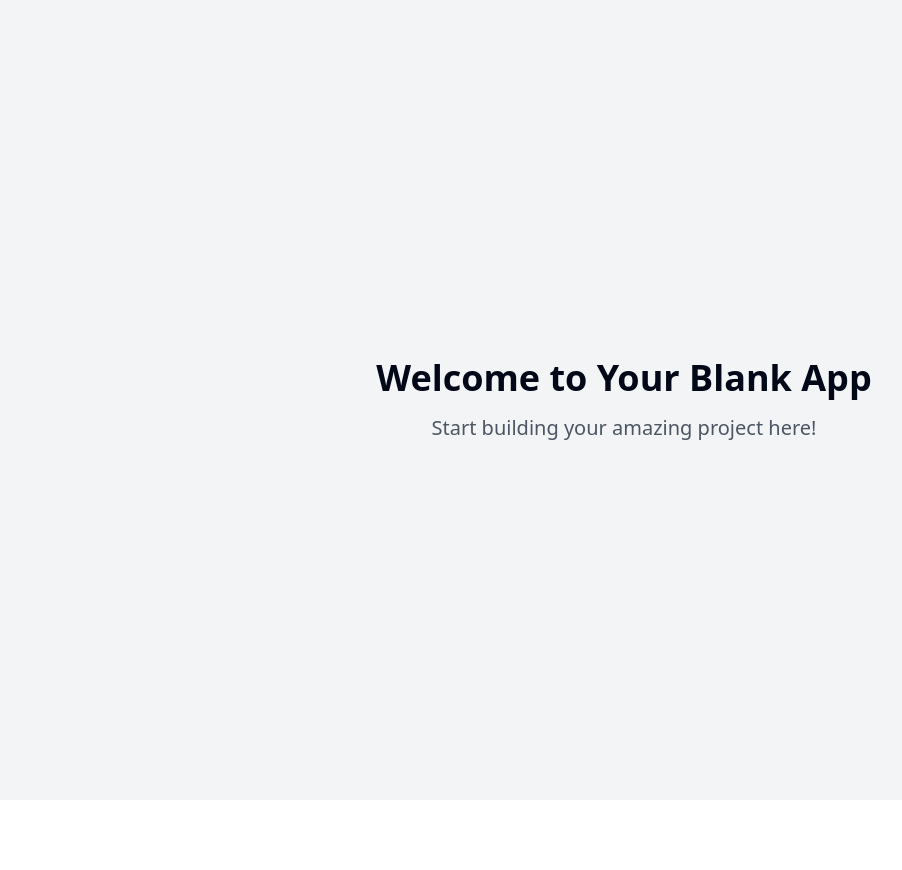
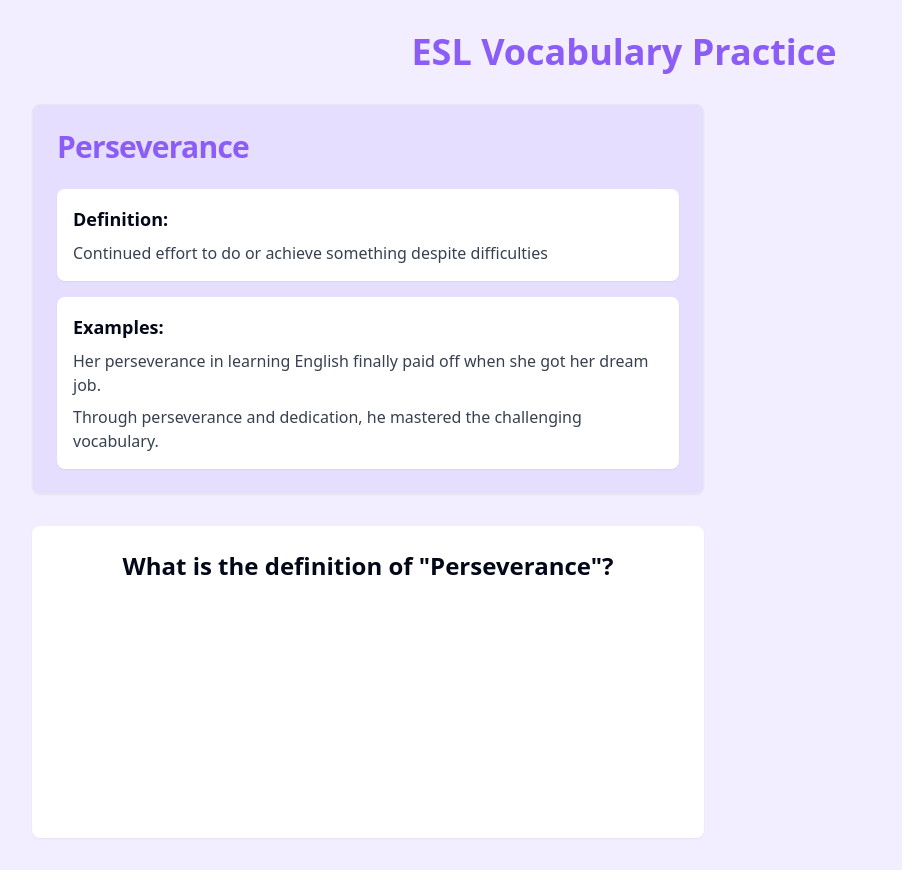
Before and after one commit to daveynj/vocabloom-explore, a React (Vite) app: page / in a window 1280 px wide. Shown: the whole page, without its empty margins (16-918 px from the left). Before the commit the page ends 800 px from the top, so only its background shows below. Built offline with nearby package versions, Linux system fonts and the light colour scheme.

Commit message:
Add vocabulary teaching app
Implement a new application feature that teaches vocabulary for ESL students. The app will include a word, its definition, two example sentences, and a multiple-choice quiz.
[skip gpt_engineer]

```diff
--- /dev/null
+++ b/src/components/VocabularyQuiz.tsx
@@ -0,0 +1,55 @@
+import React, { useState } from "react";
+import { Button } from "@/components/ui/button";
+import { toast } from "sonner";
+
+interface QuizProps {
+  word: string;
+  correctDefinition: string;
+  options: string[];
+}
+
+const VocabularyQuiz = ({ word, correctDefinition, options }: QuizProps) => {
+  const [selectedAnswer, setSelectedAnswer] = useState<string | null>(null);
+  const [isCorrect, setIsCorrect] = useState<boolean | null>(null);
+
+  const handleAnswer = (answer: string) => {
+    setSelectedAnswer(answer);
+    const correct = answer === correctDefinition;
+    setIsCorrect(correct);
+
+    if (correct) {
+      toast.success("Correct! Well done!");
+    } else {
+      toast.error("Incorrect. Try again!");
+    }
+  };
+
+  const getButtonClass = (option: string) => {
+    if (!selectedAnswer) return "bg-white hover:bg-gray-100";
+    if (option === correctDefinition) return "bg-success text-success-foreground";
+    if (option === selectedAnswer) return "bg-error text-error-foreground";
+    return "bg-white hover:bg-gray-100";
+  };
+
+  return (
+    <div className="w-full max-w-2xl p-6 bg-white rounded-lg shadow-sm space-y-4">
+      <h2 className="text-2xl font-bold text-center mb-6">
+        What is the definition of "{word}"?
+      </h2>
+      <div className="grid grid-cols-1 gap-4">
+        {options.map((option, index) => (
+          <Button
+            key={index}
+            onClick={() => handleAnswer(option)}
+            disabled={selectedAnswer !== null}
+            className={`w-full p-4 text-left ${getButtonClass(option)}`}
+          >
+            {option}
+          </Button>
+        ))}
+      </div>
+    </div>
+  );
+};
+
+export default VocabularyQuiz;
--- /dev/null
+++ b/src/components/WordCard.tsx
@@ -0,0 +1,36 @@
+import React from "react";
+import { Card, CardContent, CardHeader, CardTitle } from "@/components/ui/card";
+
+interface WordCardProps {
+  word: string;
+  definition: string;
+  examples: string[];
+}
+
+const WordCard = ({ word, definition, examples }: WordCardProps) => {
+  return (
+    <Card className="w-full max-w-2xl bg-secondary animate-fade-in">
+      <CardHeader>
+        <CardTitle className="text-3xl font-bold text-primary">{word}</CardTitle>
+      </CardHeader>
+      <CardContent className="space-y-4">
+        <div className="bg-white p-4 rounded-lg shadow-sm">
+          <h3 className="font-semibold text-lg mb-2">Definition:</h3>
+          <p className="text-gray-700">{definition}</p>
+        </div>
+        <div className="bg-white p-4 rounded-lg shadow-sm">
+          <h3 className="font-semibold text-lg mb-2">Examples:</h3>
+          <ul className="space-y-2">
+            {examples.map((example, index) => (
+              <li key={index} className="text-gray-700">
+                {example}
+              </li>
+            ))}
+          </ul>
+        </div>
+      </CardContent>
+    </Card>
+  );
+};
+
+export default WordCard;
--- a/src/pages/Index.tsx
+++ b/src/pages/Index.tsx
@@ -1,11 +1,42 @@
-// Update this page (the content is just a fallback if you fail to update the page)
+import React from "react";
+import WordCard from "@/components/WordCard";
+import VocabularyQuiz from "@/components/VocabularyQuiz";
+
+// This would typically come from an API or database
+const sampleWord = {
+  word: "Perseverance",
+  definition: "Continued effort to do or achieve something despite difficulties",
+  examples: [
+    "Her perseverance in learning English finally paid off when she got her dream job.",
+    "Through perseverance and dedication, he mastered the challenging vocabulary.",
+  ],
+  quizOptions: [
+    "Continued effort to do or achieve something despite difficulties",
+    "The act of giving up when things get tough",
+    "A short break between activities",
+    "A type of celebration or festival",
+  ],
+};
 
 const Index = () => {
   return (
-    <div className="min-h-screen flex items-center justify-center bg-gray-100">
-      <div className="text-center">
-        <h1 className="text-4xl font-bold mb-4">Welcome to Your Blank App</h1>
-        <p className="text-xl text-gray-600">Start building your amazing project here!</p>
+    <div className="min-h-screen bg-secondary/50 py-8 px-4">
+      <div className="container mx-auto space-y-8">
+        <h1 className="text-4xl font-bold text-center text-primary mb-8">
+          ESL Vocabulary Practice
+        </h1>
+
+        <WordCard
+          word={sampleWord.word}
+          definition={sampleWord.definition}
+          examples={sampleWord.examples}
+        />
+
+        <VocabularyQuiz
+          word={sampleWord.word}
+          correctDefinition={sampleWord.definition}
+          options={sampleWord.quizOptions}
+        />
       </div>
     </div>
   );
--- a/tailwind.config.ts
+++ b/tailwind.config.ts
@@ -12,85 +12,50 @@ export default {
   theme: {
     container: {
       center: true,
-			padding: '2rem',
+      padding: "2rem",
       screens: {
-				'2xl': '1400px'
-			}
+        "2xl": "1400px",
+      },
     },
     extend: {
       colors: {
-				border: 'hsl(var(--border))',
-				input: 'hsl(var(--input))',
-				ring: 'hsl(var(--ring))',
-				background: 'hsl(var(--background))',
-				foreground: 'hsl(var(--foreground))',
+        border: "hsl(var(--border))",
+        input: "hsl(var(--input))",
+        ring: "hsl(var(--ring))",
+        background: "hsl(var(--background))",
+        foreground: "hsl(var(--foreground))",
         primary: {
-					DEFAULT: 'hsl(var(--primary))',
-					foreground: 'hsl(var(--primary-foreground))'
+          DEFAULT: "#8B5CF6",
+          foreground: "#FFFFFF",
         },
         secondary: {
-					DEFAULT: 'hsl(var(--secondary))',
-					foreground: 'hsl(var(--secondary-foreground))'
+          DEFAULT: "#E5DEFF",
+          foreground: "#1A1F2C",
         },
-				destructive: {
-					DEFAULT: 'hsl(var(--destructive))',
-					foreground: 'hsl(var(--destructive-foreground))'
+        success: {
+          DEFAULT: "#22C55E",
+          foreground: "#FFFFFF",
         },
-				muted: {
-					DEFAULT: 'hsl(var(--muted))',
-					foreground: 'hsl(var(--muted-foreground))'
+        error: {
+          DEFAULT: "#EF4444",
+          foreground: "#FFFFFF",
         },
-				accent: {
-					DEFAULT: 'hsl(var(--accent))',
-					foreground: 'hsl(var(--accent-foreground))'
-				},
-				popover: {
-					DEFAULT: 'hsl(var(--popover))',
-					foreground: 'hsl(var(--popover-foreground))'
-				},
-				card: {
-					DEFAULT: 'hsl(var(--card))',
-					foreground: 'hsl(var(--card-foreground))'
-				},
-				sidebar: {
-					DEFAULT: 'hsl(var(--sidebar-background))',
-					foreground: 'hsl(var(--sidebar-foreground))',
-					primary: 'hsl(var(--sidebar-primary))',
-					'primary-foreground': 'hsl(var(--sidebar-primary-foreground))',
-					accent: 'hsl(var(--sidebar-accent))',
-					'accent-foreground': 'hsl(var(--sidebar-accent-foreground))',
-					border: 'hsl(var(--sidebar-border))',
-					ring: 'hsl(var(--sidebar-ring))'
-				}
       },
       borderRadius: {
-				lg: 'var(--radius)',
-				md: 'calc(var(--radius) - 2px)',
-				sm: 'calc(var(--radius) - 4px)'
+        lg: "var(--radius)",
+        md: "calc(var(--radius) - 2px)",
+        sm: "calc(var(--radius) - 4px)",
+      },
+      animation: {
+        "fade-in": "fadeIn 0.5s ease-in-out",
       },
       keyframes: {
-				'accordion-down': {
-					from: {
-						height: '0'
+        fadeIn: {
+          "0%": { opacity: "0" },
+          "100%": { opacity: "1" },
         },
-					to: {
-						height: 'var(--radix-accordion-content-height)'
-					}
       },
-				'accordion-up': {
-					from: {
-						height: 'var(--radix-accordion-content-height)'
     },
-					to: {
-						height: '0'
-					}
-				}
-			},
-			animation: {
-				'accordion-down': 'accordion-down 0.2s ease-out',
-				'accordion-up': 'accordion-up 0.2s ease-out'
-			}
-		}
   },
   plugins: [require("tailwindcss-animate")],
 } satisfies Config;
```
Lines whose indentation alone changed are shown as unchanged.
